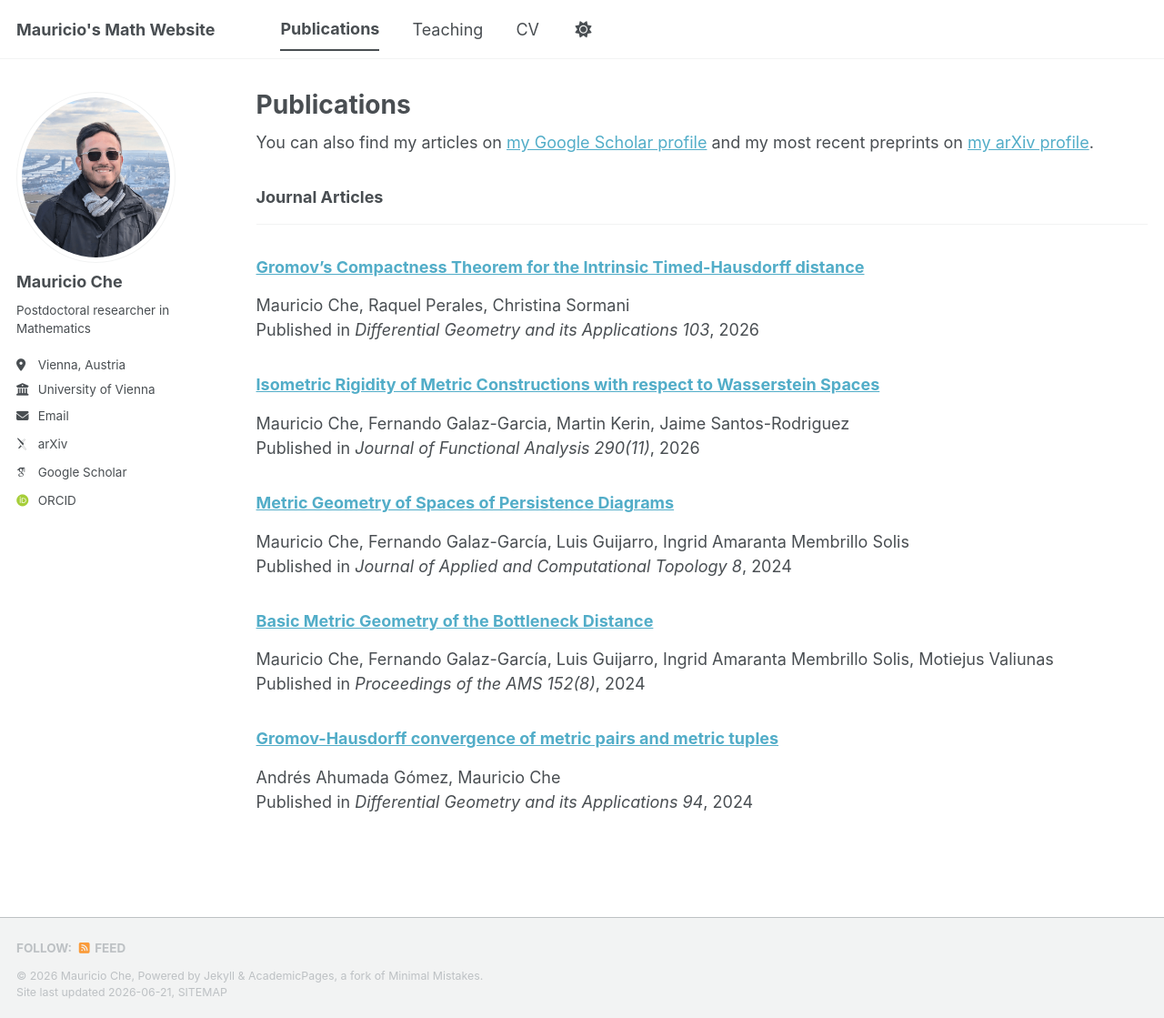
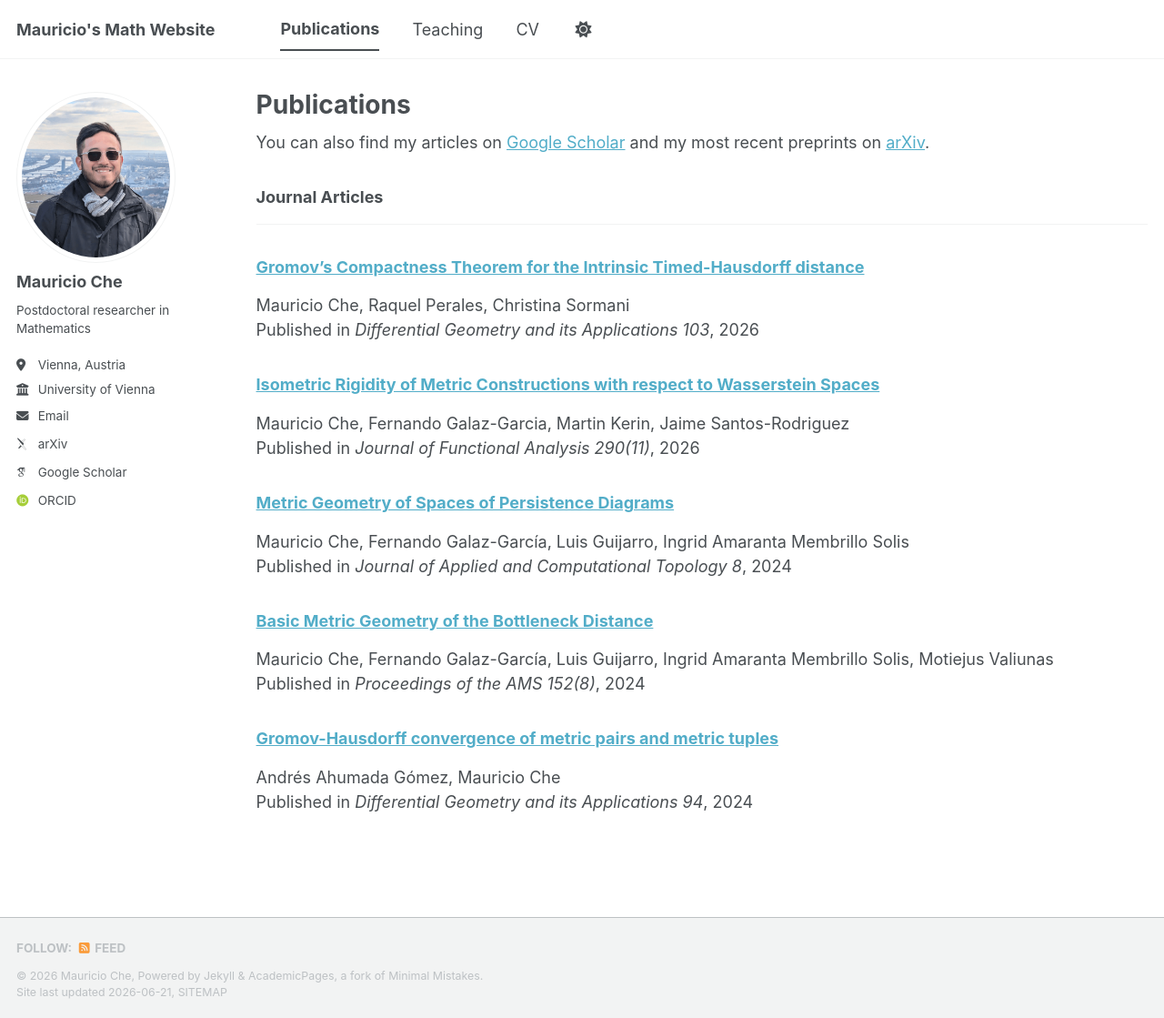
Before and after one commit to MauricioChe/mauricioche.github.io, a Jekyll site: the page built from _pages/publications.html, in a window 1280 px wide and 1119 px high. Shown: the whole window at 91% size. Built offline with Jekyll 4.4.1, drawn with Linux system fonts in a browser that asks for light colours; some web fonts are replaced; a script bundle is joined from its source files by our own code; library files that are not in the unit come from our copies.

Commit message:
Update publications.html

```diff
--- a/_pages/publications.html
+++ b/_pages/publications.html
@@ -6,7 +6,7 @@ author_profile: true
 ---
 
 {% if site.author.googlescholar and site.author.arxiv %}
-  <div class="wordwrap">You can also find my articles on <a href="{{site.author.googlescholar}}">my Google Scholar profile</a>  and my most recent preprints on <a href="{{site.author.arxiv}}">my arXiv profile</a>.</div>
+  <div class="wordwrap">You can also find my articles on <a href="{{site.author.googlescholar}}">Google Scholar</a>  and my most recent preprints on <a href="{{site.author.arxiv}}">arXiv</a>.</div>
 {% endif %}
 
 {% include base_path %}
```
